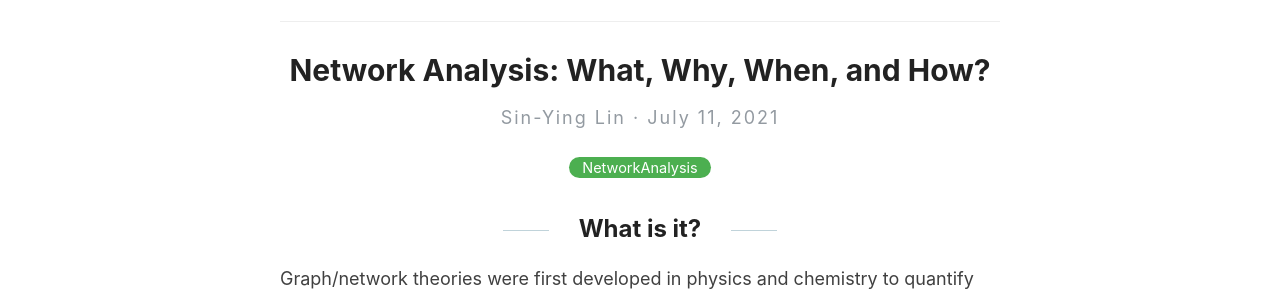
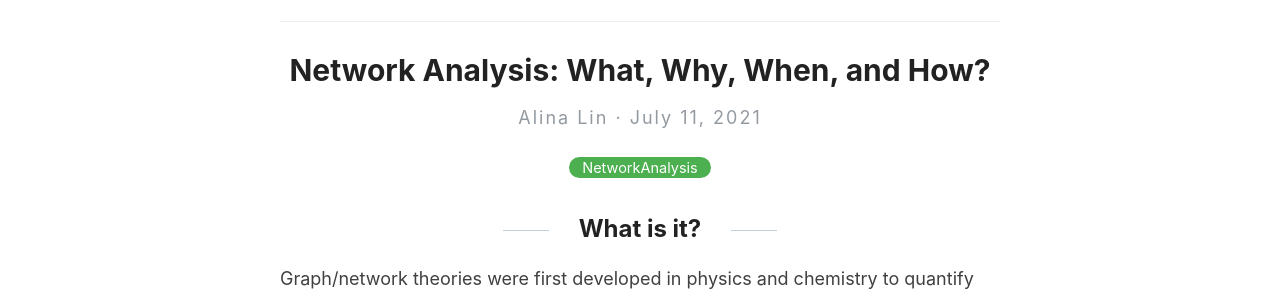
Before and after one commit to sin-ying-lin/sin-ying-lin.github.io, a Jekyll site: the page built from _posts/2021-07-11-NetworkAnalysis.md, in a window 1280 px wide and 900 px high. Shown: the part 260-560 px from the top of the window. Built offline with Jekyll 4.4.1, drawn with Linux system fonts in a browser that asks for light colours.

Commit message:
Update _config.yml

```diff
--- a/_config.yml
+++ b/_config.yml
@@ -6,7 +6,7 @@
 name: "On Being Human: Data Science in Mental/Behavioral Healthcare"
 
 # Name of the author
-author: Sin-Ying Lin
+author: Alina Lin
 
 # Short bio or description (displayed in the header)
 description: Join me to disentangle the complex human mind and body with data and quantitative models.
```
